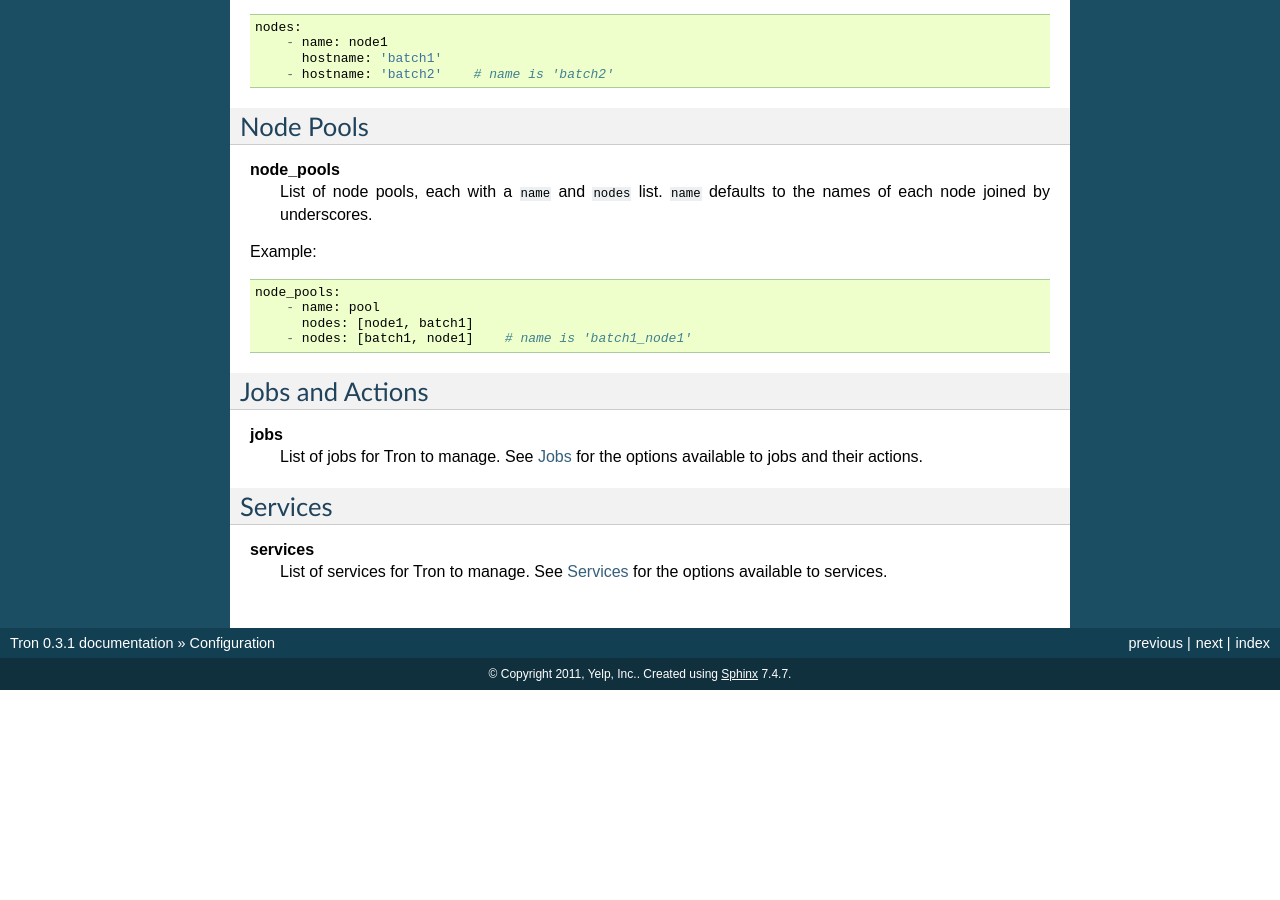
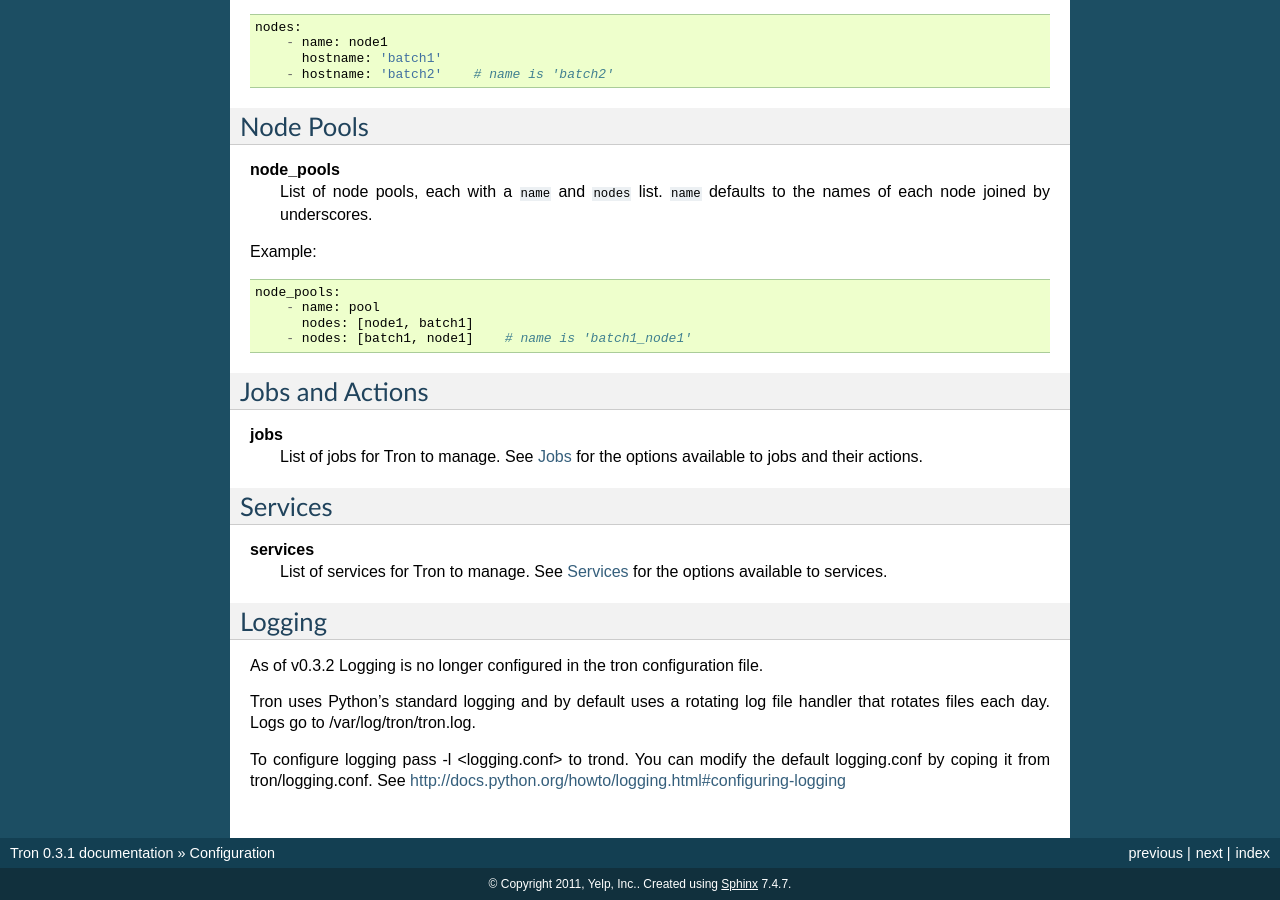
Before and after one commit to Yelp/Tron, a Sphinx documentation site: the page built from docs/config.rst, in a window 1280 px wide and 900 px high, scrolled down 3400 px. Built offline with Sphinx 7.4.7, drawn with Linux system fonts in a browser that asks for light colours; before the commit the page ends 4090 px from its top, so only the background shows below that.

Commit message:
Improved documentation and handle a bad logging config file.

```diff
--- a/docs/config.rst
+++ b/docs/config.rst
@@ -249,3 +249,16 @@ Services
 **services**
     List of services for Tron to manage.  See :doc:`services` for the options
     available to services.
+
+
+Logging
+-------
+
+As of v0.3.2 Logging is no longer configured in the tron configuration file.
+
+Tron uses Python's standard logging and by default uses a rotating log file
+handler that rotates files each day. Logs go to /var/log/tron/tron.log.
+
+To configure logging pass -l <logging.conf> to trond. You can modify the
+default logging.conf by coping it from tron/logging.conf. See
+http://docs.python.org/howto/logging.html#configuring-logging
--- a/docs/man_trond.rst
+++ b/docs/man_trond.rst
@@ -71,7 +71,7 @@ State file
 Logging
 -------
 
-Tron uses pythons standing logging and by default uses a rotating log file
+Tron uses Python's standard logging and by default uses a rotating log file
 handler that rotates files each day. Logs go to /var/log/tron/tron.log.
 
 To configure logging pass -l <logging.conf> to trond. You can modify the
```
Also changed, not shown: 1 other file.
